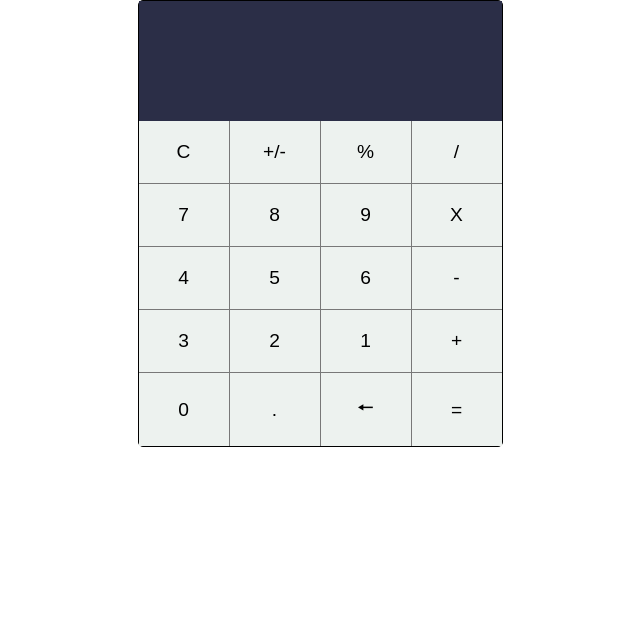
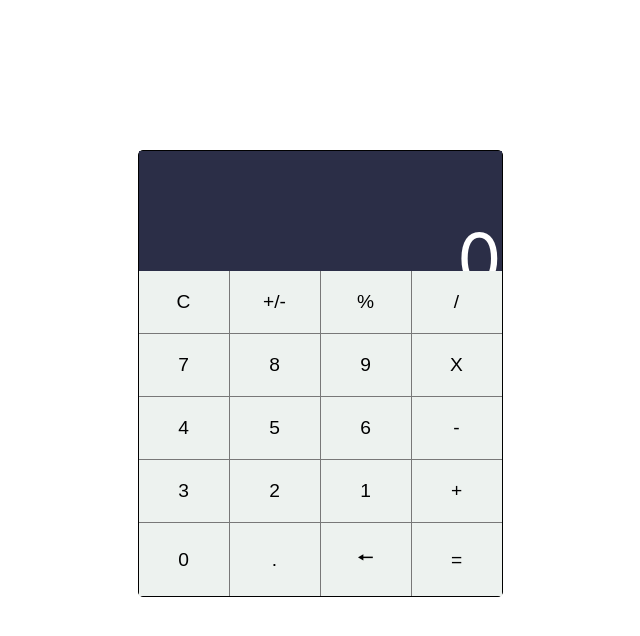
Before and after one commit to e-doschechnikova/Calculator-app, a React (Create React App) app: page / in a window 1280 px wide. Shown: the top 636 px of the page, without its empty margins (320-960 px from the left). Built offline with nearby package versions, Linux system fonts and the light colour scheme.

Commit message:
add minimal layout

```diff
--- a/src/App.css
+++ b/src/App.css
@@ -1,38 +1,5 @@
 .App {
   text-align: center;
+  margin-top: 150px;
+
 }
-
-.App-logo {
-  height: 40vmin;
-  pointer-events: none;
-}
-
-@media (prefers-reduced-motion: no-preference) {
-  .App-logo {
-    animation: App-logo-spin infinite 20s linear;
-  }
-}
-
-.App-header {
-  background-color: #282c34;
-  min-height: 100vh;
-  display: flex;
-  flex-direction: column;
-  align-items: center;
-  justify-content: center;
-  font-size: calc(10px + 2vmin);
-  color: white;
-}
-
-.App-link {
-  color: #61dafb;
-}
-
-@keyframes App-logo-spin {
-  from {
-    transform: rotate(0deg);
-  }
-  to {
-    transform: rotate(360deg);
-  }
-}
--- a/src/components/Calculator.module.css
+++ b/src/components/Calculator.module.css
@@ -15,6 +15,3 @@
     grid-template-columns: 90px 90px 90px 90px;
     grid-gap: 1px;
 }
-
-.btn {
-}
--- a/src/components/Calculator.tsx
+++ b/src/components/Calculator.tsx
@@ -3,7 +3,7 @@ import style from "./Calculator.module.css"
 import {Screen} from "./screen/Screen";
 import {Button} from "./Button/Button";
 
-const valueButton = [
+const valueButton: Array<string> = [
     "C", "+/-", "%", "/",
     "7", "8", "9", "X",
     "4", "5", "6", "-",
@@ -13,14 +13,20 @@ const valueButton = [
 
 export const Calculator = () => {
 
+    const [calculator, setCalculator] = useState("0")
+
+const onChangeValueHandler = () => {
+       console.log("button")
+
+}
+
     return (
         <div className={style.calculatorBlock}>
             <div className={style.calculatorContainer}>
-                <Screen/>
+                <Screen value={calculator}/>
                 <div className={style.buttonsContainer}>
                     {valueButton.map((btn) => {
-                        return <Button value={btn} callback={() => {
-                        }}/>
+                        return <Button value={btn} callback={onChangeValueHandler}/>
                     })}
                 </div>
             </div>
--- a/src/components/screen/Screen.module.css
+++ b/src/components/screen/Screen.module.css
@@ -1,4 +1,12 @@
 .screenBlock {
     height: 15vh;
     background-color: #2b2e47;
+    display: flex;
+    justify-content: flex-end;
 }
+
+span {
+    color: white;
+    font-size: 70px;
+    padding-top: 65px;
+}
--- a/src/components/screen/Screen.tsx
+++ b/src/components/screen/Screen.tsx
@@ -1,10 +1,15 @@
 import React from "react";
 import style from "./Screen.module.css"
 
-export const Screen = () => {
+type ScreenPropsType = {
+    value: string,
+}
+
+export const Screen: React.FC<ScreenPropsType> = ({value}) => {
+
     return (
         <div className={style.screenBlock}>
-
+            <span>{value}</span>
         </div>
     );
 }
```
